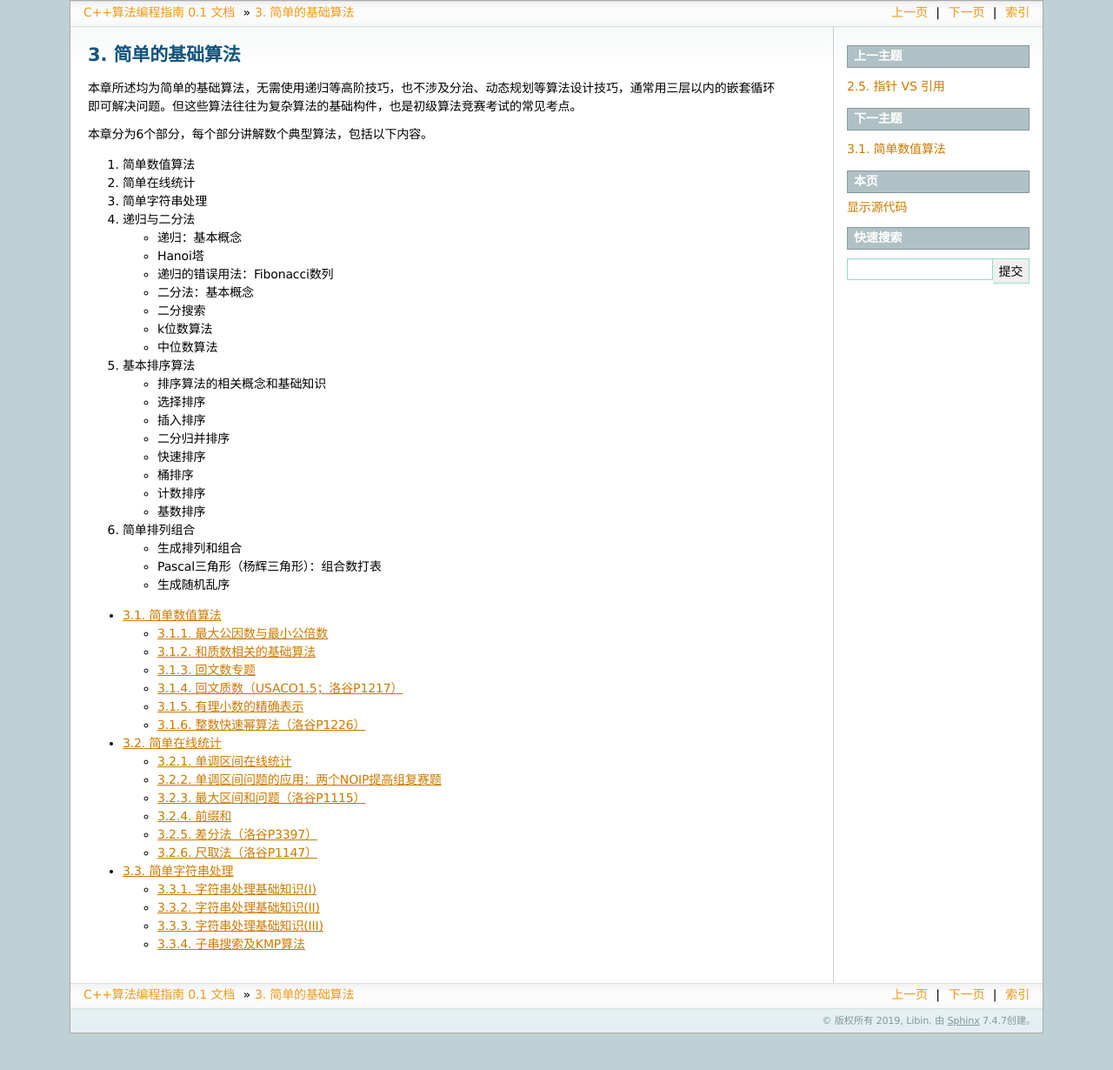
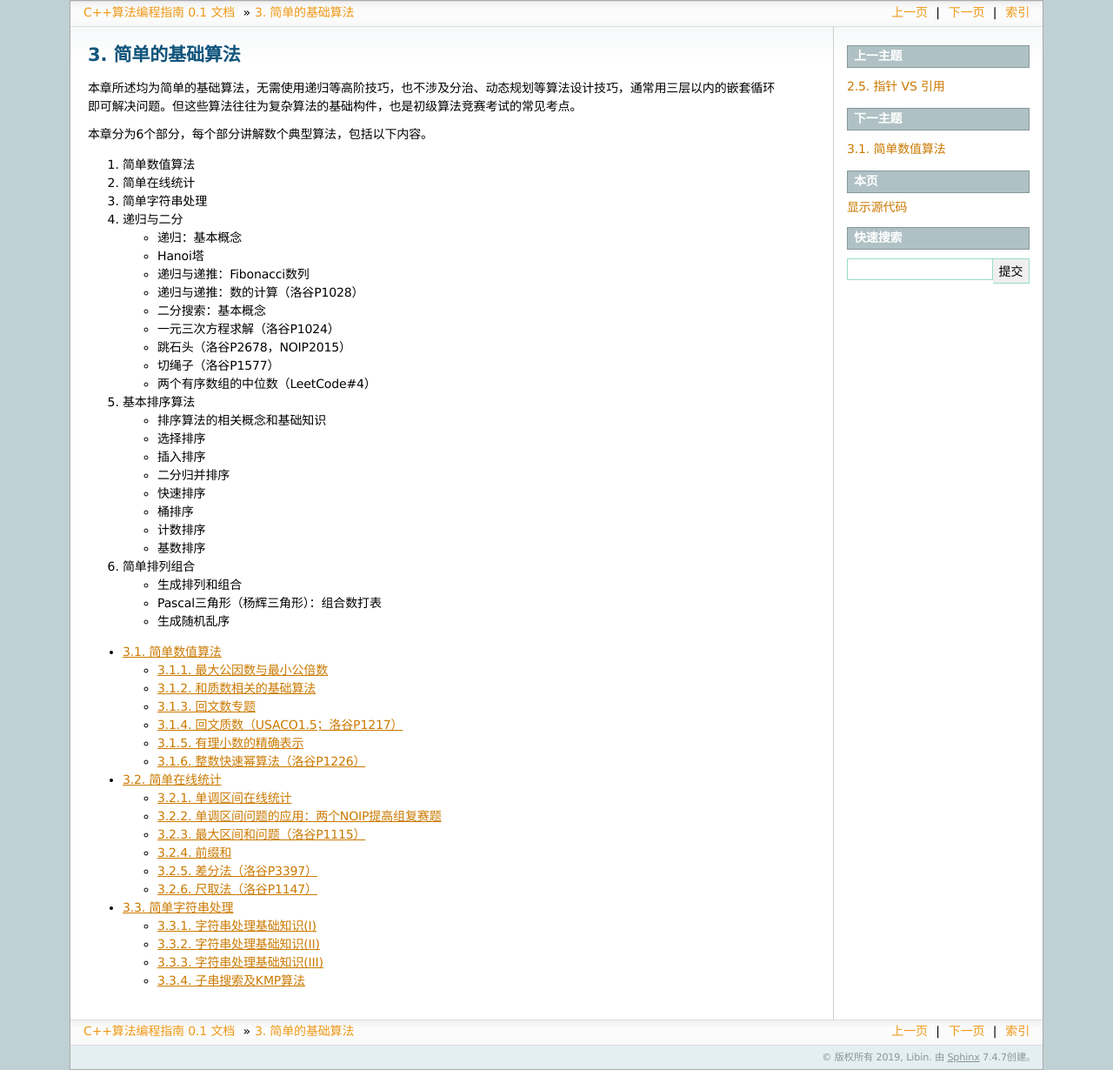
Before and after one commit to majorli/algo_guide, a Sphinx documentation site: the page built from source/200_basic_algos.rst, in a window 1280 px wide. Shown: the whole page at 87% size. Built offline with Sphinx 7.4.7, drawn with Linux system fonts in a browser that asks for light colours; before the commit the page ends 1188 px from its top, so only the background shows below that.

Commit message:
20200130_2339draft

```diff
--- a/source/200_basic_algos.rst
+++ b/source/200_basic_algos.rst
@@ -9,15 +9,17 @@
 1. 简单数值算法
 2. 简单在线统计
 3. 简单字符串处理
-4. 递归与二分法
+4. 递归与二分
 
    * 递归：基本概念
    * Hanoi塔
-   * 递归的错误用法：Fibonacci数列
-   * 二分法：基本概念
-   * 二分搜索
-   * k位数算法
-   * 中位数算法
+   * 递归与递推：Fibonacci数列
+   * 递归与递推：数的计算（洛谷P1028）
+   * 二分搜索：基本概念
+   * 一元三次方程求解（洛谷P1024）
+   * 跳石头（洛谷P2678，NOIP2015）
+   * 切绳子（洛谷P1577）
+   * 两个有序数组的中位数（LeetCode#4）
 
 5. 基本排序算法
 
--- a/source/500_medium_algos.rst
+++ b/source/500_medium_algos.rst
@@ -12,14 +12,12 @@
 1. 经典数值算法
 2. 经典统计算法
 
-   * 中位数
+   * k位数算法
    * 数据的有序性检验
    * 数据的相关性检验
-   * 二维差分：P3397
 
 3. 经典字符串算法
 
-   * kmp算法
    * 后缀树、后缀排序
    * 马拉车算法
 
--- a/source/ch02/sec03/232_string_basic_2.rst
+++ b/source/ch02/sec03/232_string_basic_2.rst
@@ -76,6 +76,7 @@ cstring库当然也提供了用于子串搜索的库函数，``strstr()`` 和 ``
 
 相比之下，C++ string的子串处理功能就强大多了，使用起来也更加方便。但是现在先不做介绍，留待以后遇到时在说。接下来先让我们学习两个字符串处理的基础题：最长无重复字符子串和Z字形变换。这两个题目来自著名的力扣（LeetCode）网站，它们在处理技巧上比上一节的两题略有提升。
 
+.. index:: 【最长无重复字符子串】, 〖LeetCode#3〗
 
 
 最长无重复字符子串（LeetCode#3）
@@ -155,6 +156,7 @@ cstring库当然也提供了用于子串搜索的库函数，``strstr()`` 和 ``
    这个题目还有另一种 :math:`O(n)` 时间的算法，它不记录每一个字符上一次出现的位置，而是记录它出现的次数。当某个字符第一次出现重复的时候，它根据一定的规则去调整 :math:`i` 和 :math:`j` 的值。这个算法在思路上和我们用的算法是一致的，都是滑动窗口的思路，只是在实现方式上略有改变。请大家动脑筋想一想，自己设计出这种算法并编程验证。
 
 
+.. index:: 【Z字形变换】, 〖LeetCode#6〗
 
 Z字形变换（LeetCode#6）
 ^^^^^^^^^^^^^^^^^^^^^^^^^^^^^^^^^^^^^^^^^^^^^^^
--- a/source/ch02/sec03/234_substr_kmp.rst
+++ b/source/ch02/sec03/234_substr_kmp.rst
@@ -46,6 +46,7 @@
 
 精确子串搜索有一个非常经典的算法，由算法界的三位大神D.E.Knuth、J.H.Morris和V.R.Pratt同时发明的。这个算法是每一本算法教科书都必讲、每一个学习算法的人都必学必会的超经典算法，就以三位发明者的姓氏首字母命名为KMP算法。它是迄今为止精确子串搜索第二快的算法，也是算法史上最伟大的发明之一，它的时间复杂度是 :math:`O(n+M)`。下面我们要来讲解一下这个KMP算法。
 
+.. index:: KMP算法
 
 KMP算法
 ^^^^^^^^^^^^^^^^^^^^^^^^^^^^
```
